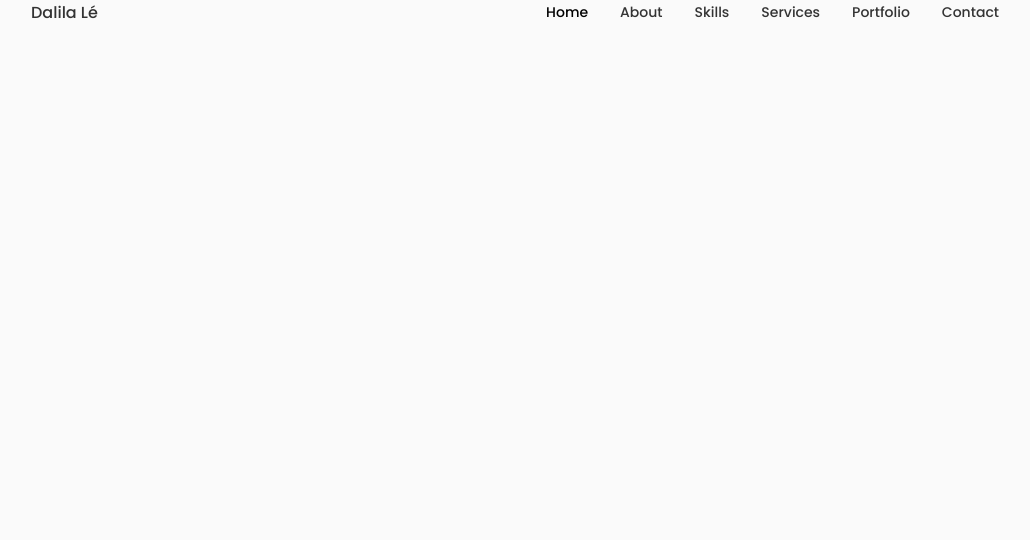
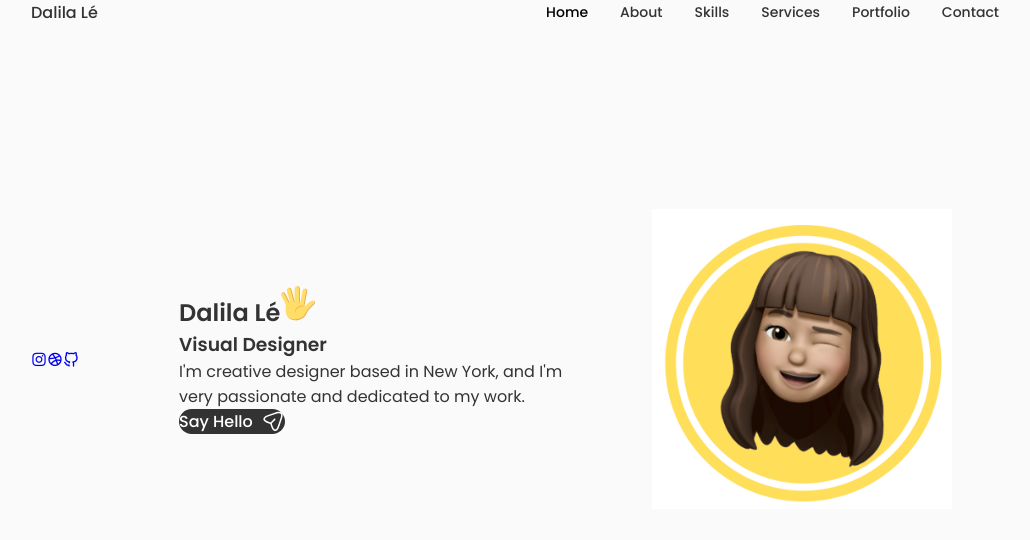
Before and after one commit to thealamenthed/portfolio, a React (Create React App) app: page / in a window 1280 px wide. Shown: the top 540 px of the page, without its empty margins (125-1155 px from the left). Built offline with nearby package versions, Linux system fonts and the light colour scheme.

Commit message:
add component Home Social

```diff
--- a/src/App.js
+++ b/src/App.js
@@ -1,11 +1,17 @@
 import React from "react";
 import "./App.css";
 import Header from './components/header/Header';
+import Home from './components/home/Home';
+
 
 const App = () => {
   return (
     <>
     <Header />
+
+    <main className="main">
+      <Home />
+    </main>
     </>
   )
 }
--- a/src/components/header/Header.jsx
+++ b/src/components/header/Header.jsx
@@ -52,10 +52,12 @@
                         </li>
                     </ul>
 
-                    <i class="uil uil-times nav__close"></i>
+                    <i class="uil uil-times nav__close" onClick={() => showMenu
+                (!Toggle)}></i>
                 </div>
 
-                <div className="nav__toggle onClick={()}">
+                <div className="nav__toggle" onClick={() => showMenu
+                (!Toggle)}>
                     <i class="uil uil-apps"></i>
                 </div>
             </nav>
--- /dev/null
+++ b/src/components/home/Data.jsx
@@ -0,0 +1,85 @@
+import React from "react";
+
+const Data = () => {
+  return (
+    <div className="home__data">
+      <h1 className="home__title">
+        Dalila Lé
+        <svg
+          width="36"
+          height="36"
+          viewBox="0 0 48 48"
+          fill="none"
+          xmlns="http://www.w3.org/2000/svg"
+          class="home__hand">
+          <path
+            d="M25.4995 32.0305L31.3495 33.1555L36.1495 8.48051C36.4495 6.83051 35.3995 5.18051 33.8245 4.88051C32.1745 4.58051 30.5995 5.70551 30.2995 7.35551L25.4995 32.0305Z"
+            fill="#FFDD67"
+          ></path>
+          <path
+            d="M33.8996 4.88018C33.6746 4.80518 33.5246 4.80518 33.2996 4.80518C34.6496 5.33018 35.3996 6.75518 35.0996 8.25518L30.2996 32.9302L31.3496 33.1552L36.1496 8.48018C36.5246 6.75518 35.4746 5.18018 33.8996 4.88018Z"
+            fill="#EBA352"
+          ></path>
+          <path
+            d="M19.4995 32.7802H26.5495V5.55518C26.5495 3.53018 24.9745 1.80518 23.0245 1.80518C21.1495 1.80518 19.4995 3.45518 19.4995 5.55518V32.7802Z"
+            fill="#FFDD67"
+          ></path>
+          <path
+            d="M23.0995 1.80518C22.9495 1.80518 22.7245 1.80518 22.5745 1.88018C24.2995 2.18018 25.5745 3.68018 25.5745 5.55518V32.8552H26.6245V5.55518C26.6245 3.45518 25.0495 1.80518 23.0995 1.80518Z"
+            fill="#EBA352"
+          ></path>
+          <path
+            d="M15.7495 32.7054L21.7495 31.1304L15.2245 6.30541C14.7745 4.58041 13.0495 3.53041 11.3995 3.90541C9.74948 4.35541 8.77448 6.08041 9.22448 7.80541L15.7495 32.7054Z"
+            fill="#FFDD67"
+          ></path>
+          <path
+            d="M11.3995 3.90541L10.9495 4.13041C12.4495 4.05541 13.7995 5.03041 14.2495 6.60541L20.7745 31.4304L21.8245 31.1304L15.2245 6.30541C14.7745 4.58041 13.0495 3.53041 11.3995 3.90541Z"
+            fill="#EBA352"
+          ></path>
+          <path
+            d="M2.99937 10.355C1.57437 11.03 1.12437 12.83 1.87437 14.33L11.7744 34.055L16.7994 31.505L6.89937 11.78C6.14937 10.28 4.42437 9.68 2.99937 10.355Z"
+            fill="#FFDD67"
+          ></path>
+          <path
+            d="M2.99956 10.355C2.84956 10.43 2.69956 10.505 2.54956 10.655C3.82456 10.28 5.24956 10.955 5.92456 12.305L15.8246 32.03L16.7996 31.58L6.89956 11.78C6.14956 10.28 4.42456 9.68 2.99956 10.355Z"
+            fill="#EBA352"
+          ></path>
+          <path
+            d="M46.2744 22.2801C45.0744 19.9551 41.3244 20.1051 37.4994 24.3051C34.7994 27.2301 34.2744 28.2051 31.5744 28.1301V25.0551C31.5744 25.0551 25.7994 20.7801 14.3244 22.7301C14.3244 22.7301 7.79945 23.6301 7.79945 27.0801C7.79945 27.0801 6.67445 35.4051 8.99945 40.6551C12.4494 48.4551 30.1494 50.4801 35.6994 37.2051C36.8244 34.5801 39.0744 32.6301 41.0994 30.1551C43.4244 27.1551 47.5494 24.7551 46.2744 22.2801Z"
+            fill="#FFDD67"
+          ></path>
+          <path
+            d="M46.2745 22.28C46.0495 21.83 45.7495 21.53 45.3745 21.23C45.4495 21.305 45.5245 21.38 45.5245 21.53C46.7995 24.08 42.6745 26.405 40.1995 29.405C38.1745 31.88 35.9245 33.83 34.7995 36.455C29.9995 47.93 16.0495 47.93 10.1995 42.68C15.5245 48.68 30.5245 49.28 35.5495 37.205C36.6745 34.58 38.9245 32.63 40.9495 30.155C43.4245 27.155 47.5495 24.755 46.2745 22.28ZM32.3245 28.13C27.4495 26.33 18.7495 29.63 19.9495 38.405C19.9495 30.23 27.3745 28.205 31.4245 28.205C32.0245 28.13 32.3245 28.13 32.3245 28.13Z"
+            fill="#EBA352"
+          ></path>
+        </svg>
+      </h1>
+      <h3 className="home__subtitle">Visual Designer</h3>
+      <p className="home_description">I'm creative designer based in New York, and I'm very passionate and dedicated to my work.</p>
+
+      <a href="#contact" className="button button--flex">
+        Say Hello
+        <svg
+                  class="button__icon"
+                  xmlns="http://www.w3.org/2000/svg"
+                  width="24"
+                  height="24"
+                  viewBox="0 0 24 24"
+                  fill="none"
+                >
+                  <path
+                    d="M14.2199 21.9352C13.0399 21.9352 11.3699 21.1052 10.0499 17.1352L9.32988 14.9752L7.16988 14.2552C3.20988 12.9352 2.37988 11.2652 2.37988 10.0852C2.37988 8.91525 3.20988 7.23525 7.16988 5.90525L15.6599 3.07525C17.7799 2.36525 19.5499 2.57525 20.6399 3.65525C21.7299 4.73525 21.9399 6.51525 21.2299 8.63525L18.3999 17.1252C17.0699 21.1052 15.3999 21.9352 14.2199 21.9352ZM7.63988 7.33525C4.85988 8.26525 3.86988 9.36525 3.86988 10.0852C3.86988 10.8052 4.85988 11.9052 7.63988 12.8252L10.1599 13.6652C10.3799 13.7352 10.5599 13.9152 10.6299 14.1352L11.4699 16.6552C12.3899 19.4352 13.4999 20.4252 14.2199 20.4252C14.9399 20.4252 16.0399 19.4352 16.9699 16.6552L19.7999 8.16525C20.3099 6.62525 20.2199 5.36525 19.5699 4.71525C18.9199 4.06525 17.6599 3.98525 16.1299 4.49525L7.63988 7.33525Z"
+                    fill="var(--container-color)"
+                  ></path>
+                  <path
+                    d="M10.11 14.7052C9.92005 14.7052 9.73005 14.6352 9.58005 14.4852C9.29005 14.1952 9.29005 13.7152 9.58005 13.4252L13.16 9.83518C13.45 9.54518 13.93 9.54518 14.22 9.83518C14.51 10.1252 14.51 10.6052 14.22 10.8952L10.64 14.4852C10.5 14.6352 10.3 14.7052 10.11 14.7052Z"
+                    fill="var(--container-color)"
+                  ></path>
+                </svg>
+      </a>
+
+    </div>
+  );
+};
+
+export default Data;
--- /dev/null
+++ b/src/components/home/Home.jsx
@@ -0,0 +1,25 @@
+import React from "react";
+import "./home.css";
+import Social from "./Social";
+import Data from "./Data";
+
+const Home = () => {
+    return (
+        <section className="home section" id="home">
+            <div className="home__container container grid">
+                <div className="home__content grid">
+                    <Social />
+
+                    <div className="home__img"></div>
+
+                    <Data />
+
+
+
+                </div>
+            </div>
+        </section>
+    )
+}
+
+export default Home
--- /dev/null
+++ b/src/components/home/Social.jsx
@@ -0,0 +1,22 @@
+import React from "react";
+
+const Social = () => {
+  return (
+    <div className="home__social">
+      <a href="https://www.instagram.com/" className="home__social-icon" target="_blank">
+      <i class="uil uil-instagram"></i>
+      </a>
+
+      <a href="https://dribbble.com/" className="home__social-icon" target="_blank">
+      <i class="uil uil-dribbble"></i>
+      </a>
+
+      <a href="https://github.com/" className="home__social-icon" target="_blank">
+      <i class="uil uil-github-alt"></i>
+      </a>
+
+    </div>
+  );
+};
+
+export default Social
--- /dev/null
+++ b/src/components/home/home.css
@@ -0,0 +1,18 @@
+.home__content {
+    grid-template-columns: 116px repeat(2, 1fr);
+    padding-top: 5.5rem;
+    column-gap: 2rem;
+    align-items: center;
+}
+
+.home__img {
+    background: url(../../assets/profil.png);
+    background-repeat: no-repeat;
+    background-position: center;
+    background-size: cover;
+    box-shadow: inset 0 0 0 9px rgb(255, 255, 255 / 30%);
+    order: 1;
+    justify-self: center;
+    width: 300px;
+    height: 300px;
+}
```
Also changed, not shown: src/assets/profil.png (added).
